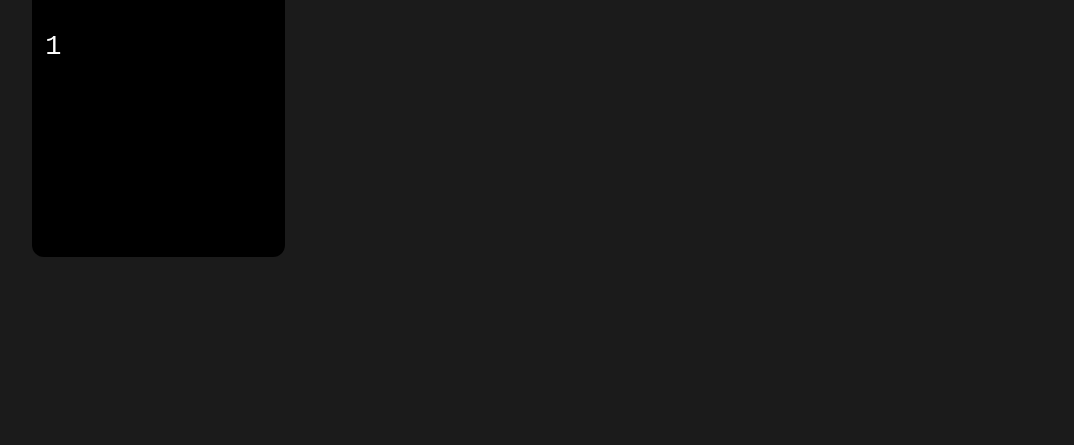
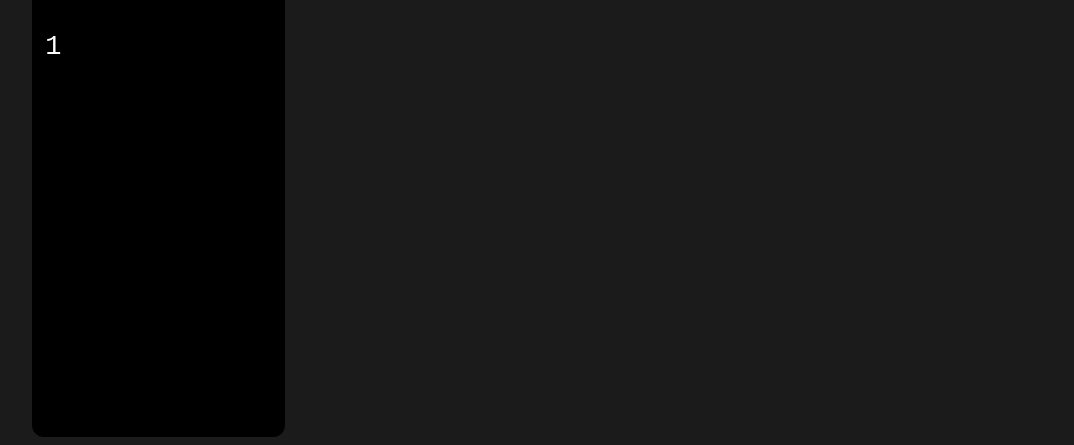
Before and after one commit to schablicky/dice-js, a plain HTML site: page easymode/index.html in a window 1280 px wide. Shown: the part 496-941 px from the top of the page, without its empty margins (39-1113 px from the left). Before the commit the page ends 800 px from the top, so only its background shows below. Drawn offline with Linux system fonts and the light colour scheme.

Commit message:
02-Minor changes

```diff
--- a/css/style.css
+++ b/css/style.css
@@ -57,7 +57,7 @@
     width: 20%;
     border-radius: 12px;
     margin-left: 5%;
-    height: 300px;
+    height: 480px;
     font-size: 27px;
     margin-top: 2%;
 }
```
